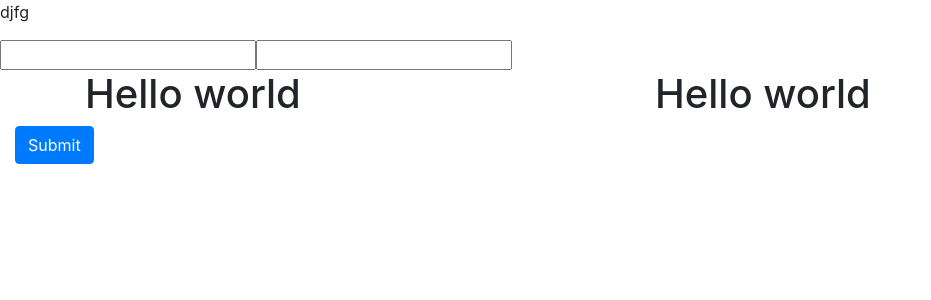
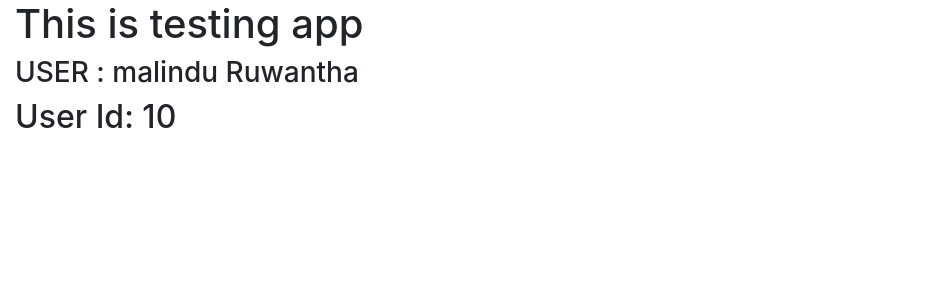
Before and after one commit to malinduruwanthamuthumala/Angular-crud-operation-Employee-information-system-, an Angular app: page / in a window 1280 px wide. Shown: the top 300 px of the page, without its empty margins (0-931 px from the left). Built offline with nearby package versions, Linux system fonts and the light colour scheme.

Commit message:
string interpolation

```diff
--- a/src/app/app.component.html
+++ b/src/app/app.component.html
@@ -1,9 +1,2 @@
-<div>
-<p>djfg</p>
- <input type="number" [(ngModel)]="numone">
- <input type="number" [(ngModel)]="numtwo">
- <div class="container-fluid">
-  <app-servers></app-servers>
-     <input type="submit" class="btn btn-primary">
- </div>
-</div>
+
+ <app-servers></app-servers>
--- a/src/app/server/server.component.html
+++ b/src/app/server/server.component.html
@@ -1 +1,3 @@
-<h1>Hello world</h1>
+<h1>This is testing app</h1>
+<h3>USER : {{Name}}</h3>
+<h2>User Id: {{Id}}</h2>
--- a/src/app/server/server.component.ts
+++ b/src/app/server/server.component.ts
@@ -4,5 +4,6 @@ import { Component } from '@angular/core';
     templateUrl:'./server.component.html'
 })
 export class Servercomponent{
-
+Name = 'malindu Ruwantha';
+Id = 10;
 }
--- a/src/app/servers/servers.component.html
+++ b/src/app/servers/servers.component.html
@@ -1,12 +1,5 @@
 
+<div class="container-fluid">
+<app-server></app-server>
 
-<div class="container">
-  <div class="row">
-    <div class="col-md-6">
-      <h1><app-server></app-server></h1>
-    </div>
-    <div class="col-md-6">
-      <h1><app-server></app-server></h1>
-    </div>
-  </div>
 </div>
```
